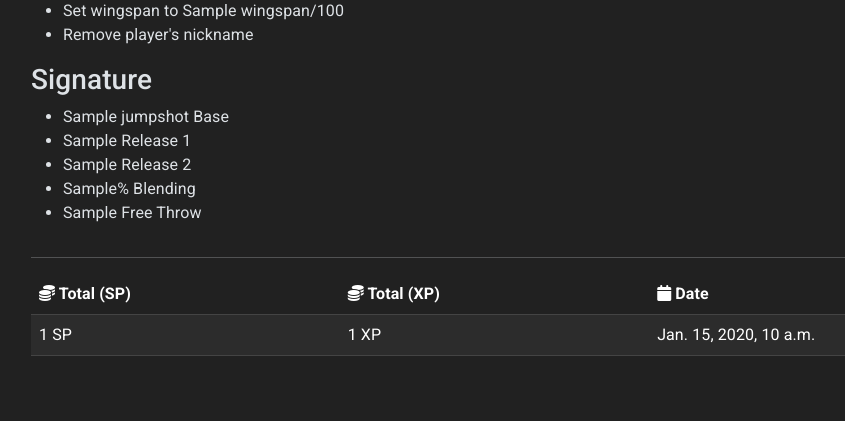
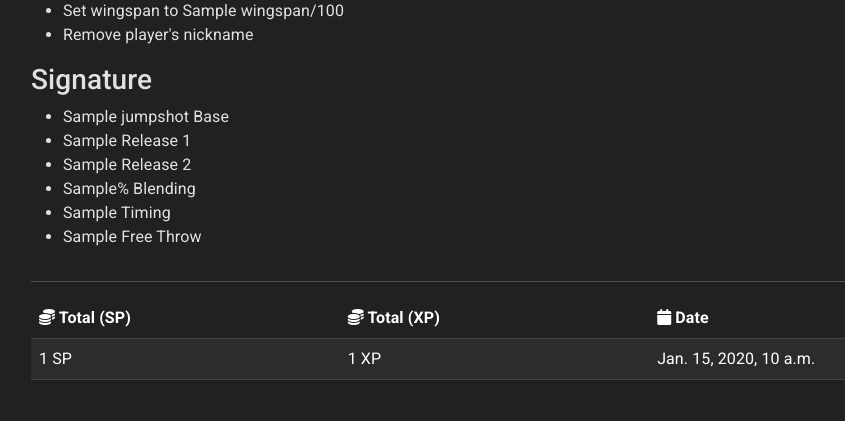
Before and after one commit to doublesync/TheRussellCup, a Django app: template templates/logs/upgrade_log.html in a window 1280 px wide. Shown: the part 462-883 px from the top of the page, without its empty margins (51-896 px from the left). Run offline with Django 5.2, Linux system fonts and the light colour scheme; the template is opened without the code that fills it: most values are stand-ins (such as "Sample title", 1, 10 or a date in 2020); data that the repository does not hold is empty; some libraries are stand-ins or nearby versions.

Commit message:
Added jumpshot_timing to upgrade_log page.

```diff
--- a/templates/logs/upgrade_log.html
+++ b/templates/logs/upgrade_log.html
@@ -35,6 +35,7 @@
                     <li>{{ log.player.jumpshot_release_1 }} Release 1</li>
                     <li>{{ log.player.jumpshot_release_2 }} Release 2</li>
                     <li>{{ log.player.jumpshot_blending }}% Blending</li>
+                    <li>{{ log.player.jumpshot_timing }} Timing</li>
                     <li>{{ log.player.jumpshot_free_throw }} Free Throw</li>
                 </ul>
             </div>
```
